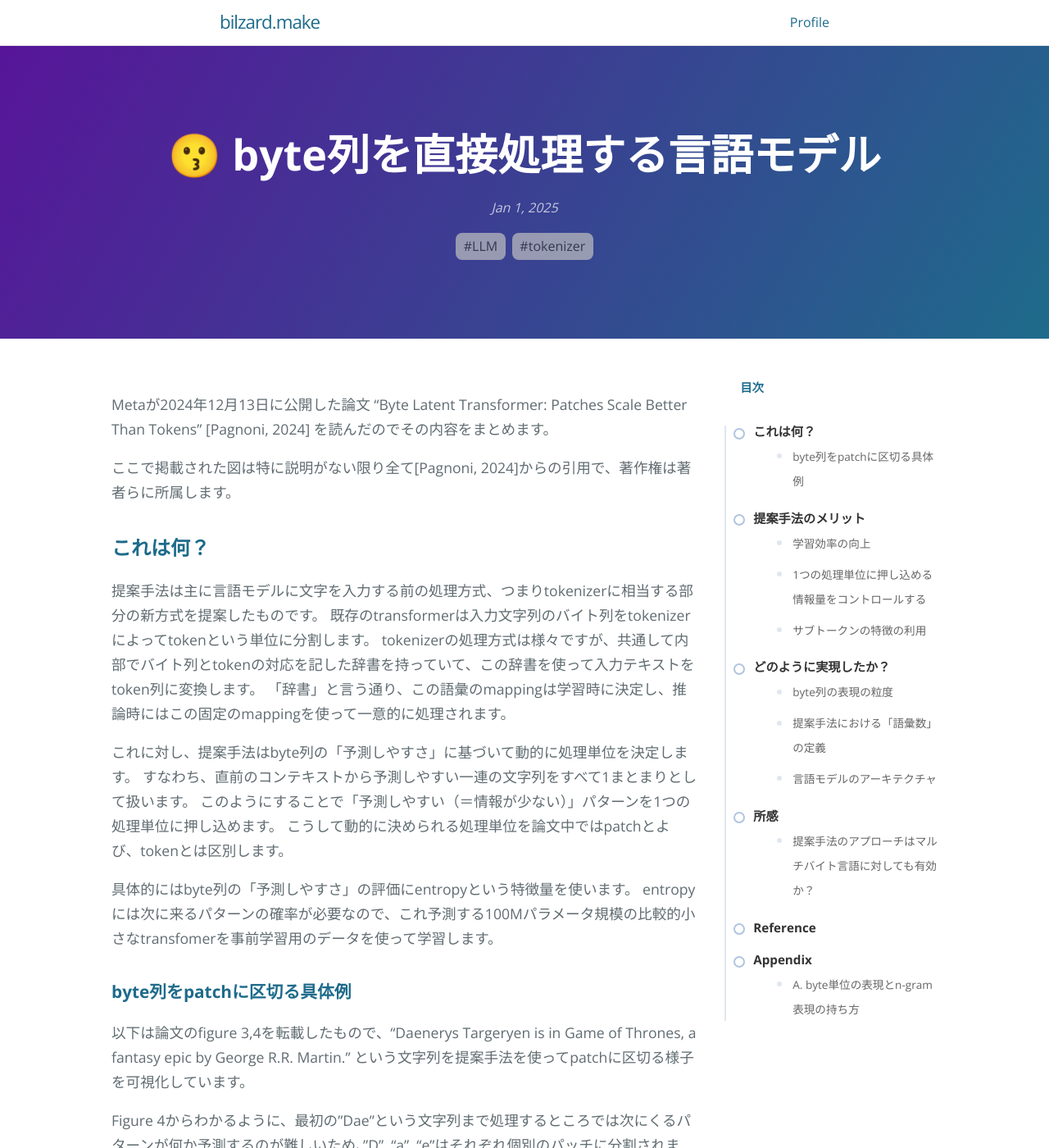
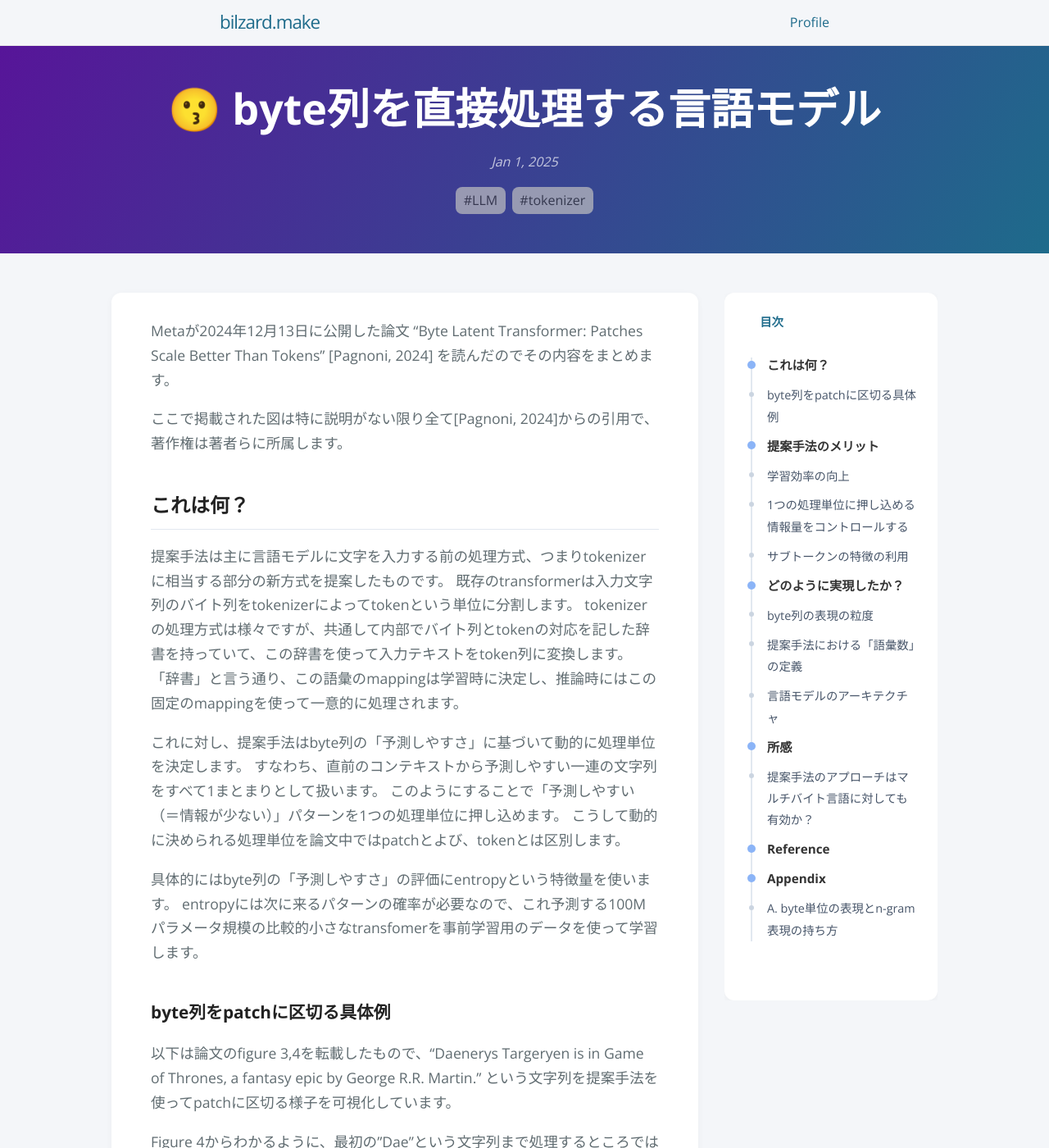
Before and after one commit to bilzard/bilzard.github.io, a Jekyll site: the page built from _posts/2025-01-01-byte-latent-transformer.md, in a window 1280 px wide and 1400 px high. Shown: the whole window at 82% size. Built offline with Jekyll 4.4.1, drawn with Linux system fonts in a browser that asks for light colours; comment, search, counter and statistics services are not loaded.

Commit message:
zenn風のtoc styleに

```diff
--- a/_layouts/post.html
+++ b/_layouts/post.html
@@ -21,7 +21,7 @@ layout: default
     <aside class="post-sidebar">
       <div class="sticky-wrapper">
         <div class="sidebar-toc-title">目次</div>
-        {% include toc.html html=content sanitize=true class="toc" id="toc" h_max=3 %}
+        {% include toc.html html=content sanitize=true class="toc" id="toc" h_max=3 flat_toc=true item_class="toc-level-%level%" %}
       </div>
     </aside>
     {% endif %}
--- a/_sass/blog/_components.scss
+++ b/_sass/blog/_components.scss
@@ -159,38 +159,55 @@ mjx-container {
   min-width: 0 !important;
 }
 
-/* --- Compact Zenn-style Table of contents --- */
+/* --- Zenn-style Table of contents (Flat HTML & Clean CSS) --- */
 ul.toc {
   position: relative;
   list-style: none !important;
-  padding: 0.5rem 0 0.5rem 1rem;
+  padding: 0.5rem 0;
   margin-bottom: 2rem;
 
+  /* 共通の垂直ガイドライン */
   &::before {
     content: "";
     position: absolute;
-    top: 1rem;
-    bottom: 1.5rem;
-    left: 0;
+    top: 0.8rem;
+    bottom: 1rem;
+    left: 8px; /* 軸の中心は 9px */
     width: 2px;
-    background-color: #e1e7f0;
+    background-color: #e2e8f0;
+    z-index: 0;
   }
 
+  /* すべての項目(H2/H3)に共通の設定 */
   li {
     position: relative;
-    padding-left: 1.2rem;
-    margin-bottom: 0.6rem;
+    padding-left: 28px !important;
+    margin-bottom: 0.6rem !important; /* ★ここで指定した余白が、全要素間で完全に均一になります */
     margin-left: 0 !important;
+    line-height: 1.5;
 
+    > a {
+      display: inline;
+      text-decoration: none;
+      transition: color 0.2s ease;
+
+      &:hover {
+        color: $brand-color;
+        text-decoration: none;
+      }
+    }
+  }
+
+  /* H2用のスタイル (toc-level-2) */
+  li.toc-level-2 {
     &::before {
       content: "";
       position: absolute;
-      left: -5px;
-      top: 0.6em;
+      left: 4px; /* 軸中心(9px) - 半径(5px) = 4px */
+      top: 0.5em;
       width: 10px;
       height: 10px;
-      background-color: #fff;
-      border: 2px solid #b2c4df;
+      background-color: #8bb4f7;
       border-radius: 50%;
       z-index: 1;
     }
@@ -199,37 +216,27 @@ ul.toc {
       font-weight: bold;
       color: #333;
       font-size: 0.95rem;
-      text-decoration: none;
-      &:hover {
-        color: $brand-color;
-        text-decoration: underline;
     }
   }
 
-    ul {
-      list-style: none !important;
-      padding-left: 0;
-      margin-top: 0.4rem;
-
-      li {
-        padding-left: 1rem;
-        margin-bottom: 0.4rem;
-
+  /* H3用のスタイル (toc-level-3) */
+  li.toc-level-3 {
     &::before {
+      content: "";
+      position: absolute;
+      left: 6px; /* 軸中心(9px) - 半径(3px) = 6px */
+      top: 0.6em;
       width: 6px;
       height: 6px;
-          left: -3px;
-          top: 0.7em;
-          background-color: #e1e7f0;
-          border: none;
+      background-color: #cbd5e1;
+      border-radius: 50%;
+      z-index: 1;
     }
 
-        a {
+    > a {
       font-weight: normal;
-          color: #666;
-          font-size: 0.85rem;
+      color: #475569;
+      font-size: 0.9rem;
     }
   }
 }
-  }
-}
--- a/_sass/blog/_layout.scss
+++ b/_sass/blog/_layout.scss
@@ -93,12 +93,13 @@ $nav-line-height: $base-line-height * $base-font-size * 2.25;
   background-color: $header-bg-color;
   background-image: linear-gradient(120deg, $header-bg-color-secondary, $header-bg-color);
 
-  @include large { padding: 5rem 6rem; }
-  @include medium { padding: 3rem 4rem; }
-  @include small { padding: 2rem 1rem; }
+  /* paddingを大幅に削って高さを圧縮 */
+  @include large { padding: 2rem 4rem; }
+  @include medium { padding: 1.5rem 3rem; }
+  @include small { padding: 1.5rem 1rem; }
 
   h1, h2 {
-    margin-top: 0.5rem;
+    margin-top: 0;
     margin-bottom: 0.5rem;
   }
 }
@@ -126,10 +127,17 @@ $nav-line-height: $base-line-height * $base-font-size * 2.25;
   }
 
   h1, h2, h3, h4, h5, h6 {
-    margin-top: 2rem;
+    margin-top: 2.5rem; /* 見出しの上の余白を少し広げると読みやすい */
     margin-bottom: 1rem;
-    color: $section-headings-color;
+    color: #222222; /* 青から濃いグレーに変更 */
     font-weight: bold;
+  }
+
+  /* H2にZenn風の下線を追加 */
+  h2 {
+    @include relative-font-size(1.5);
+    border-bottom: 1px solid #e2e8f0;
+    padding-bottom: 0.5rem;
   }
 
   h1 { @include relative-font-size(1.7); }
@@ -239,6 +247,11 @@ $nav-line-height: $base-line-height * $base-font-size * 2.25;
       &:before, &:after { content: normal; }
     }
   }
+
+  /* DRAFTバッジの下にある本文エリア（articleBody）の最初の要素の余白を消す */
+  [itemprop="articleBody"] > :first-child {
+    margin-top: 0 !important;
+  }
 }
 
 /* --- 2 Column Layout (Post) --- */
@@ -330,3 +343,26 @@ $nav-line-height: $base-line-height * $base-font-size * 2.25;
     @include small { width: 36px; height: 36px; }
   }
 }
+
+/* 背景をZennのような薄いブルーグレーに */
+body {
+  background-color: #f4f6f9;
+}
+
+/* メインコンテンツを白いカードにする */
+.post-main {
+  flex: 1;
+  min-width: 0;
+  background-color: #ffffff;
+  padding: 2rem 3rem; /* 上のpaddingを3remから2remに少し減らす */
+  border-radius: 12px;
+  box-shadow: 0 2px 8px rgba(0, 0, 0, 0.04);
+}
+
+/* サイドバーの目次も白いカードにする */
+.post-sidebar .sticky-wrapper {
+  background-color: #ffffff;
+  padding: 1.5rem;
+  border-radius: 12px;
+  box-shadow: 0 2px 8px rgba(0, 0, 0, 0.04);
+}
```
Lines whose indentation alone changed are shown as unchanged.
